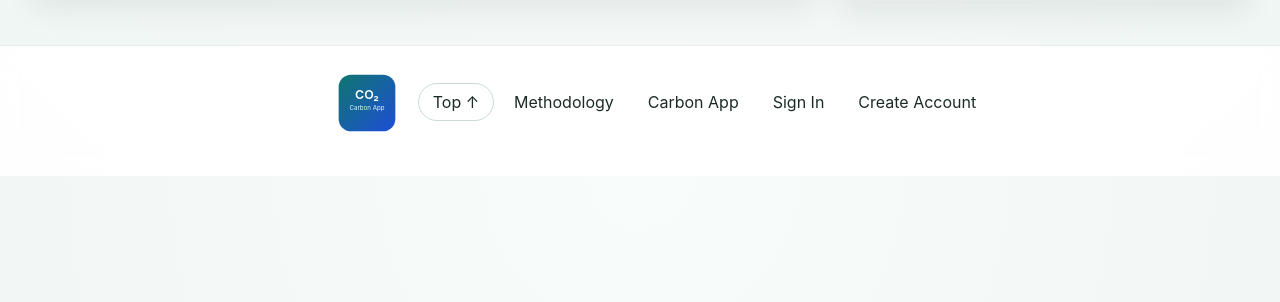
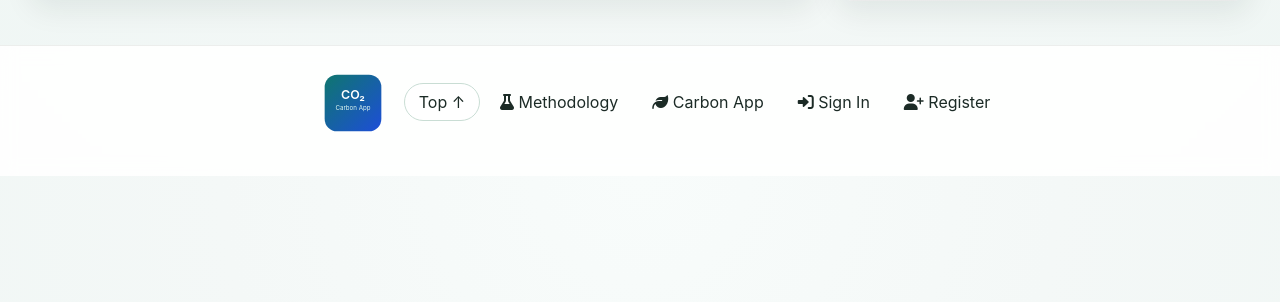
Before and after one commit to Horg1/Carbon_App_Group_2, a Flask app: page /carbon_app in a window 1280 px wide. Shown: the part 498-800 px from the top of the page. Run offline with Flask 3, Linux system fonts and the light colour scheme; some libraries are stand-ins or nearby versions.

Commit message:
Add nav icons for key header and footer links

```diff
--- a/capp/templates/layout.html
+++ b/capp/templates/layout.html
@@ -50,21 +50,21 @@
                         </a>
                     </li>
                     <li>
-                        <a href="{{url_for('methodology.methodology_home')}}">Methology</a>
+                        <a href="{{url_for('methodology.methodology_home')}}"><i class="fa-solid fa-flask" aria-hidden="true"></i> Methodology</a>
                     </li>
                     <li>
-                        <a href="{{url_for('carbon_app.carbon_app_home')}}">Carbon App</a>
+                        <a href="{{url_for('carbon_app.carbon_app_home')}}"><i class="fa-solid fa-leaf" aria-hidden="true"></i> Carbon App</a>
                     </li>
                     {% if session.get('user_email') %}
                       <li>
-                          <a href="{{url_for('users.logout')}}">Logout</a>
+                          <a href="{{url_for('users.logout')}}"><i class="fa-solid fa-right-from-bracket" aria-hidden="true"></i> Log Out</a>
                       </li>
                     {% else %}
                       <li>
-                          <a href="{{url_for('users.login')}}">Sign In</a>
+                          <a href="{{url_for('users.login')}}"><i class="fa-solid fa-right-to-bracket" aria-hidden="true"></i> Sign In</a>
                       </li>
                       <li>
-                          <a href="{{url_for('users.register')}}">Create Account</a>
+                          <a href="{{url_for('users.register')}}"><i class="fa-solid fa-user-plus" aria-hidden="true"></i> Register</a>
                       </li>
                     {% endif %}
                 </ul>
@@ -98,13 +98,13 @@
                     <img class="footer-logo" src="{{ url_for('static', filename='img/logo-placeholder.svg') }}" alt="Carbon App logo">
                   </a></li>
                   <li><a href="#top" class="footer-top-link" aria-label="Go to top">Top ↑</a></li>
-                  <li><a href="{{url_for('methodology.methodology_home')}}">Methodology</a></li>
-                  <li><a href="{{url_for('carbon_app.carbon_app_home')}}">Carbon App</a></li>
+                  <li><a href="{{url_for('methodology.methodology_home')}}"><i class="fa-solid fa-flask" aria-hidden="true"></i> Methodology</a></li>
+                  <li><a href="{{url_for('carbon_app.carbon_app_home')}}"><i class="fa-solid fa-leaf" aria-hidden="true"></i> Carbon App</a></li>
                   {% if session.get('user_email') %}
-                    <li><a href="{{url_for('users.logout')}}">Logout</a></li>
+                    <li><a href="{{url_for('users.logout')}}"><i class="fa-solid fa-right-from-bracket" aria-hidden="true"></i> Log Out</a></li>
                   {% else %}
-                    <li><a href="{{url_for('users.login')}}">Sign In</a></li>
-                    <li><a href="{{url_for('users.register')}}">Create Account</a></li>
+                    <li><a href="{{url_for('users.login')}}"><i class="fa-solid fa-right-to-bracket" aria-hidden="true"></i> Sign In</a></li>
+                    <li><a href="{{url_for('users.register')}}"><i class="fa-solid fa-user-plus" aria-hidden="true"></i> Register</a></li>
                   {% endif %}
                 </ul>
               </nav>
```
